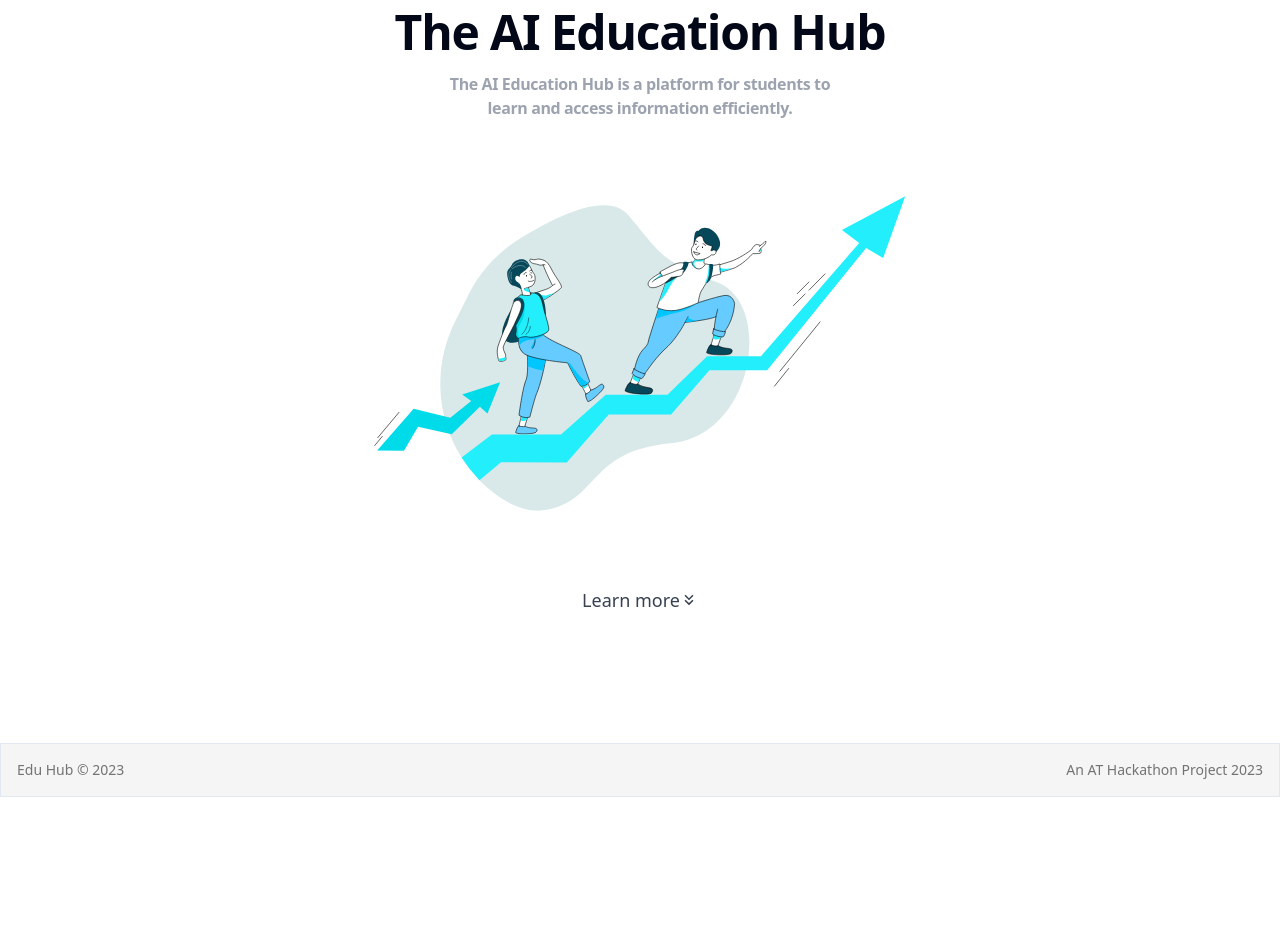
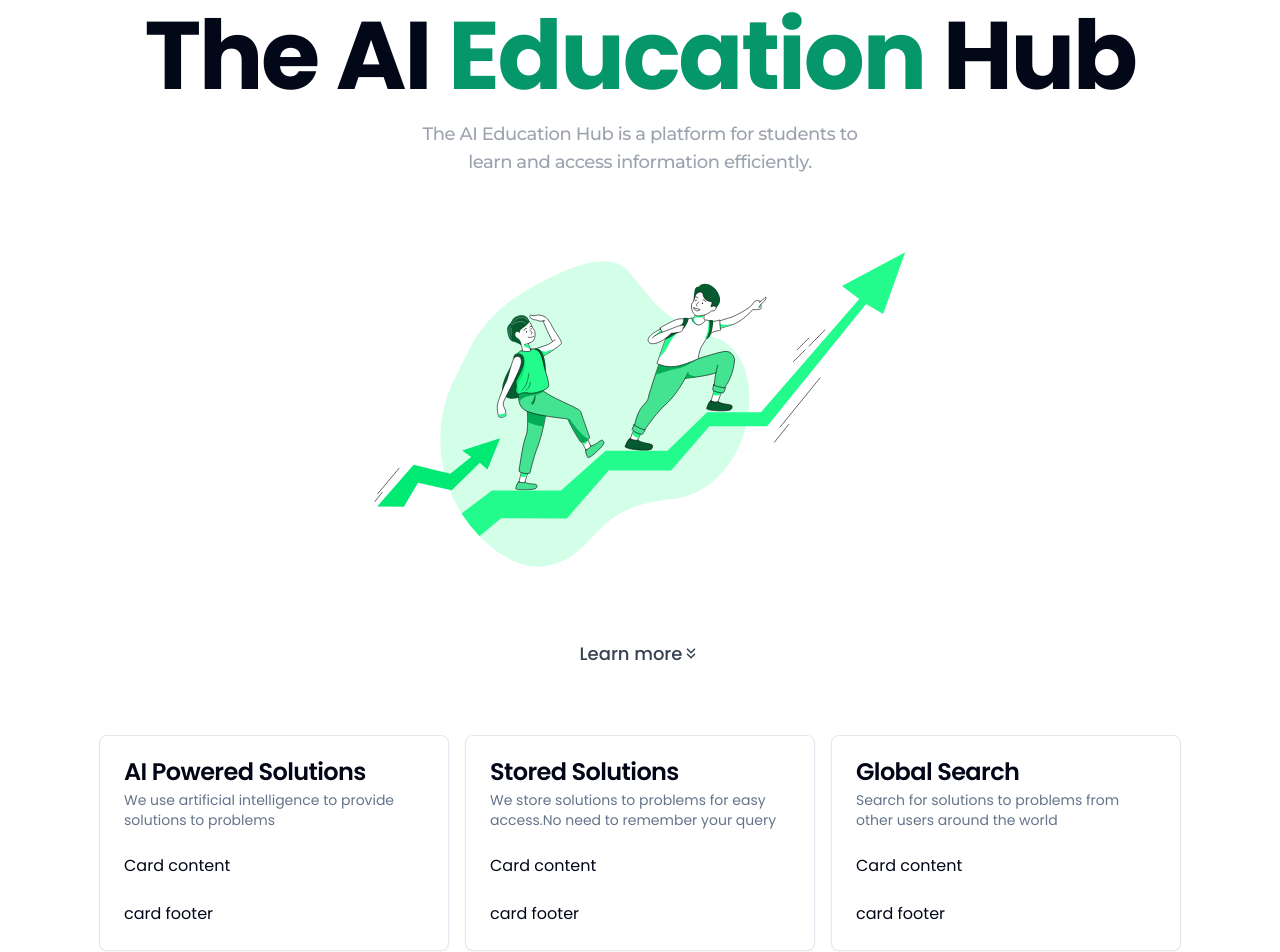
Before and after one commit to Codedwells/edu-hub, a Next.js app in the folder client/: page / in a window 1280 px wide. Shown: the part 120-1072 px from the top of the page. Before the commit the page ends 917 px from the top, so only its background shows below. Built offline with nearby package versions, Linux system fonts and the light colour scheme.

Commit message:
Improve: UI

```diff
--- a/client/src/app/(home)/page.tsx
+++ b/client/src/app/(home)/page.tsx
@@ -1,15 +1,26 @@
 import Image from 'next/image'
-import splashImage from '../../../public/edu_graph.svg'
+import splashImage from '../../../public/edu_splash.svg'
 import { MdOutlineKeyboardDoubleArrowDown } from 'react-icons/md'
+import {
+	Card,
+	CardContent,
+	CardDescription,
+	CardFooter,
+	CardHeader,
+	CardTitle
+} from '@/components/ui/card'
 
 export default function Home() {
 	return (
-		<section className='mt-32'>
+		<section className='lg:mt-38 mt-32'>
 			<div>
-				<h1 className='scroll-m-20 text-center text-4xl font-extrabold tracking-tight lg:text-5xl'>
-					The AI Education Hub
+				<h1
+					className={`font-Poppins select-none text-center text-4xl font-bold tracking-tight sm:text-6xl sm:tracking-tight lg:text-[4rem] xl:text-[6rem] xl:tracking-tight 2xl:text-[6.5rem]`}
+				>
+					The AI <span className='text-emerald-600'>Education</span>{' '}
+					Hub
 				</h1>
-				<h4 className='mx-auto mt-4 line-clamp-3 max-w-[25rem] scroll-m-20 text-center text-base font-semibold tracking-tight text-gray-400'>
+				<h4 className='mx-auto mt-4 line-clamp-3 max-w-[30rem] select-none scroll-m-20 text-center font-Montserrat text-lg font-[500] tracking-tight text-gray-400'>
 					The AI Education Hub is a platform for students to learn and
 					access information efficiently.
 				</h4>
@@ -23,12 +34,57 @@ export default function Home() {
 				className='mx-auto'
 			/>
 
-			<div className='flex items-center justify-center text-gray-700 animate-bounce transition-transform duration-1000 dark:text-white'>
+			<div className='flex animate-bounce cursor-pointer items-center justify-center text-gray-700 transition-transform duration-1000 hover:opacity-80 dark:text-white'>
 				<p className='text-lg font-[500]'>Learn more</p>
 				<MdOutlineKeyboardDoubleArrowDown size={18} />
 			</div>
 
-            <p className='mb-[8rem]'></p>
+			<div className='mb-[8rem] mt-[4rem] space-x-4 flex flex-col md:flex-row items-center justify-center'>
+				<HomeCard
+					title='AI Powered Solutions'
+					description='We use artificial intelligence to provide solutions to problems'
+					image='Card content'
+					footer='card footer'
+				/>
+
+				<HomeCard
+					title='Stored Solutions'
+					description='We store solutions to problems for easy access.No need to remember your query'
+					image='Card content'
+					footer='card footer'
+				/>
+
+				<HomeCard
+					title='Global Search'
+					description='Search for solutions to problems from other users around the world'
+					image='Card content'
+					footer='card footer'
+				/>
+			</div>
 		</section>
 	)
 }
+
+interface IHomeCardProps {
+	title: string
+	description: string
+	image: string
+	footer: string
+}
+
+const HomeCard = ({ title, description, image, footer }: IHomeCardProps) => {
+	return (
+		<Card className='w-[350px]'>
+			<CardHeader>
+				<CardTitle>{title}</CardTitle>
+				<CardDescription>{description}</CardDescription>
+			</CardHeader>
+			<CardContent>
+				<p>{image}</p>
+			</CardContent>
+			<CardFooter>
+				<p>{footer}</p>
+			</CardFooter>
+		</Card>
+	)
+}
--- a/client/src/app/layout.tsx
+++ b/client/src/app/layout.tsx
@@ -8,6 +8,14 @@ export default function RootLayout({
 }) {
 	return (
 		<html lang='en'>
+			<head>
+				<link rel='preconnect' href='https://fonts.googleapis.com' />
+				<link rel='preconnect' href='https://fonts.gstatic.com' />
+				<link
+					href='https://fonts.googleapis.com/css2?family=Montserrat:wght@200;300;400;500;600;700;800&family=Poppins:wght@200;300;400;500;600;700;800&family=Manrope:wght@400;500;600;700&family=Inter:wght@400;500;600;700&family=Raleway:wght@400;500;600;700&family=Nunito:wght@300;400;500;700&display=swap'
+					rel='stylesheet'
+				/>
+			</head>
 			<body>
 				<ThemeProvider
 					attribute='class'
--- a/client/src/components/main-nav.tsx
+++ b/client/src/components/main-nav.tsx
@@ -6,24 +6,26 @@ import { ModeToggle } from './theme/theme-toggle'
 const MainNav = ({ classNames }: { classNames?: string }) => {
 	return (
 		<nav className={`${classNames}`}>
-			<ul className='flex select-none items-center bg-white justify-between p-2 px-8 shadow-md shadow-gray-200 dark:bg-transparent dark:border-b dark:shadow-none'>
+			<ul
+				className={`flex select-none items-center bg-white justify-between border-b p-2 px-8 dark:bg-transparent`}
+			>
 				<li>
-					<Link href='/' className='text-xl font-[600]'>
+					<Link href='/' className='text-xl select-none font-[600]'>
 						Edu Hub
 					</Link>
 				</li>
 
 				<div className='flex items-center space-x-2'>
-					<li className='flex items-center cursor-pointer underline-offset-2 space-x-1 hover:underline active:opacity-70'>
+					<li className='flex cursor-pointer items-center space-x-1 underline-offset-2 decoration-emerald-500  hover:underline active:opacity-70'>
 						<TbBrandFeedly />
-						<p className='text-sm'>
-							Feeds
-						</p>
+						<p className='text-sm'>Feeds</p>
 					</li>
+
 					<li>
 						<ModeToggle />
 					</li>
-					<li className='rounded border p-2.5 hover:bg-slate-50 active:bg-white'>
+
+					<li className='rounded border p-2.5 hover:bg-emerald-50 active:bg-white'>
 						<FiLogIn className='cursor-pointer' />
 					</li>
 				</div>
--- a/client/src/components/theme/theme-toggle.tsx
+++ b/client/src/components/theme/theme-toggle.tsx
@@ -18,7 +18,7 @@ export function ModeToggle() {
 	return (
 		<DropdownMenu>
 			<DropdownMenuTrigger asChild>
-				<Button variant='outline' size='icon'>
+				<Button variant='outline' size='icon' className='hover:bg-emerald-50 outline-none'>
 					<Sun className='h-[1.2rem] w-[1.2rem] rotate-0 scale-100 transition-all dark:-rotate-90 dark:scale-0' />
 					<Moon className='absolute h-[1.2rem] w-[1.2rem] rotate-90 scale-0 transition-all dark:rotate-0 dark:scale-100' />
 					<span className='sr-only'>Toggle theme</span>
--- /dev/null
+++ b/client/src/components/ui/card.tsx
@@ -0,0 +1,79 @@
+import * as React from "react"
+
+import { cn } from "@/lib/utils"
+
+const Card = React.forwardRef<
+  HTMLDivElement,
+  React.HTMLAttributes<HTMLDivElement>
+>(({ className, ...props }, ref) => (
+  <div
+    ref={ref}
+    className={cn(
+      "rounded-lg border border-slate-200 bg-white text-slate-950 shadow-sm dark:border-slate-800 dark:bg-slate-950 dark:text-slate-50",
+      className
+    )}
+    {...props}
+  />
+))
+Card.displayName = "Card"
+
+const CardHeader = React.forwardRef<
+  HTMLDivElement,
+  React.HTMLAttributes<HTMLDivElement>
+>(({ className, ...props }, ref) => (
+  <div
+    ref={ref}
+    className={cn("flex flex-col space-y-1.5 p-6", className)}
+    {...props}
+  />
+))
+CardHeader.displayName = "CardHeader"
+
+const CardTitle = React.forwardRef<
+  HTMLParagraphElement,
+  React.HTMLAttributes<HTMLHeadingElement>
+>(({ className, ...props }, ref) => (
+  <h3
+    ref={ref}
+    className={cn(
+      "text-2xl font-semibold leading-none tracking-tight",
+      className
+    )}
+    {...props}
+  />
+))
+CardTitle.displayName = "CardTitle"
+
+const CardDescription = React.forwardRef<
+  HTMLParagraphElement,
+  React.HTMLAttributes<HTMLParagraphElement>
+>(({ className, ...props }, ref) => (
+  <p
+    ref={ref}
+    className={cn("text-sm text-slate-500 dark:text-slate-400", className)}
+    {...props}
+  />
+))
+CardDescription.displayName = "CardDescription"
+
+const CardContent = React.forwardRef<
+  HTMLDivElement,
+  React.HTMLAttributes<HTMLDivElement>
+>(({ className, ...props }, ref) => (
+  <div ref={ref} className={cn("p-6 pt-0", className)} {...props} />
+))
+CardContent.displayName = "CardContent"
+
+const CardFooter = React.forwardRef<
+  HTMLDivElement,
+  React.HTMLAttributes<HTMLDivElement>
+>(({ className, ...props }, ref) => (
+  <div
+    ref={ref}
+    className={cn("flex items-center p-6 pt-0", className)}
+    {...props}
+  />
+))
+CardFooter.displayName = "CardFooter"
+
+export { Card, CardHeader, CardFooter, CardTitle, CardDescription, CardContent }
--- a/client/tailwind.config.js
+++ b/client/tailwind.config.js
@@ -1,76 +1,85 @@
 /** @type {import('tailwindcss').Config} */
 module.exports = {
-  darkMode: ["class"],
+	darkMode: ['class'],
 	content: [
 		'./pages/**/*.{ts,tsx}',
 		'./components/**/*.{ts,tsx}',
 		'./app/**/*.{ts,tsx}',
-    './src/**/*.{ts,tsx}',
+		'./src/**/*.{ts,tsx}'
 	],
 	theme: {
 		container: {
 			center: true,
-      padding: "2rem",
+			padding: '2rem',
 			screens: {
-        "2xl": "1400px",
-      },
+				'2xl': '1400px'
+			}
 		},
 		extend: {
+			fontFamily: {
+				Raleway: ['Raleway', 'sans-serif'],
+				sans: ['Poppins', 'sans-serif'],
+				Nunito: ['Nunito', 'sans-serif'],
+				Manrope: ['Manrope', 'sans-serif'],
+				Montserrat: ['Montserrat', 'sans-serif'],
+				Inter: ['Inter', 'sans-serif'],
+				Arch: ['Architype Aubette W90', 'sans-serif']
+			},
 			colors: {
-        border: "hsl(var(--border))",
-        input: "hsl(var(--input))",
-        ring: "hsl(var(--ring))",
-        background: "hsl(var(--background))",
-        foreground: "hsl(var(--foreground))",
+				border: 'hsl(var(--border))',
+				input: 'hsl(var(--input))',
+				ring: 'hsl(var(--ring))',
+				background: 'hsl(var(--background))',
+				foreground: 'hsl(var(--foreground))',
 				primary: {
-          DEFAULT: "hsl(var(--primary))",
-          foreground: "hsl(var(--primary-foreground))",
+					DEFAULT: 'hsl(var(--primary))',
+					foreground: 'hsl(var(--primary-foreground))'
 				},
 				secondary: {
-          DEFAULT: "hsl(var(--secondary))",
-          foreground: "hsl(var(--secondary-foreground))",
+					DEFAULT: 'hsl(var(--secondary))',
+					foreground: 'hsl(var(--secondary-foreground))'
 				},
 				destructive: {
-          DEFAULT: "hsl(var(--destructive))",
-          foreground: "hsl(var(--destructive-foreground))",
+					DEFAULT: 'hsl(var(--destructive))',
+					foreground: 'hsl(var(--destructive-foreground))'
 				},
 				muted: {
-          DEFAULT: "hsl(var(--muted))",
-          foreground: "hsl(var(--muted-foreground))",
+					DEFAULT: 'hsl(var(--muted))',
+					foreground: 'hsl(var(--muted-foreground))'
 				},
 				accent: {
-          DEFAULT: "hsl(var(--accent))",
-          foreground: "hsl(var(--accent-foreground))",
+					DEFAULT: 'hsl(var(--accent))',
+					foreground: 'hsl(var(--accent-foreground))'
 				},
 				popover: {
-          DEFAULT: "hsl(var(--popover))",
-          foreground: "hsl(var(--popover-foreground))",
+					DEFAULT: 'hsl(var(--popover))',
+					foreground: 'hsl(var(--popover-foreground))'
 				},
 				card: {
-          DEFAULT: "hsl(var(--card))",
-          foreground: "hsl(var(--card-foreground))",
-        },
+					DEFAULT: 'hsl(var(--card))',
+					foreground: 'hsl(var(--card-foreground))'
+				}
 			},
 			borderRadius: {
-        lg: "var(--radius)",
-        md: "calc(var(--radius) - 2px)",
-        sm: "calc(var(--radius) - 4px)",
+				lg: 'var(--radius)',
+				md: 'calc(var(--radius) - 2px)',
+				sm: 'calc(var(--radius) - 4px)'
 			},
 			keyframes: {
-        "accordion-down": {
+				'accordion-down': {
 					from: { height: 0 },
-          to: { height: "var(--radix-accordion-content-height)" },
+					to: { height: 'var(--radix-accordion-content-height)' }
 				},
-        "accordion-up": {
-          from: { height: "var(--radix-accordion-content-height)" },
-          to: { height: 0 },
-        },
+				'accordion-up': {
+					from: { height: 'var(--radix-accordion-content-height)' },
+					to: { height: 0 }
+				}
 			},
 			animation: {
-        "accordion-down": "accordion-down 0.2s ease-out",
-        "accordion-up": "accordion-up 0.2s ease-out",
+				'accordion-down': 'accordion-down 0.2s ease-out',
+				'accordion-up': 'accordion-up 0.2s ease-out'
+			}
+		}
 	},
-    },
-  },
-  plugins: [require("tailwindcss-animate")],
+	plugins: [require('tailwindcss-animate')]
 }
--- a/client/tailwind.config.ts
+++ /dev/null
@@ -1,20 +0,0 @@
-import type { Config } from 'tailwindcss'
-
-const config: Config = {
-  content: [
-    './src/pages/**/*.{js,ts,jsx,tsx,mdx}',
-    './src/components/**/*.{js,ts,jsx,tsx,mdx}',
-    './src/app/**/*.{js,ts,jsx,tsx,mdx}',
-  ],
-  theme: {
-    extend: {
-      backgroundImage: {
-        'gradient-radial': 'radial-gradient(var(--tw-gradient-stops))',
-        'gradient-conic':
-          'conic-gradient(from 180deg at 50% 50%, var(--tw-gradient-stops))',
-      },
-    },
-  },
-  plugins: [],
-}
-export default config
```
Also changed, not shown: client/public/edu_splash.svg (added), client/public/pattern.svg (added). Lines whose indentation alone changed are shown as unchanged.
